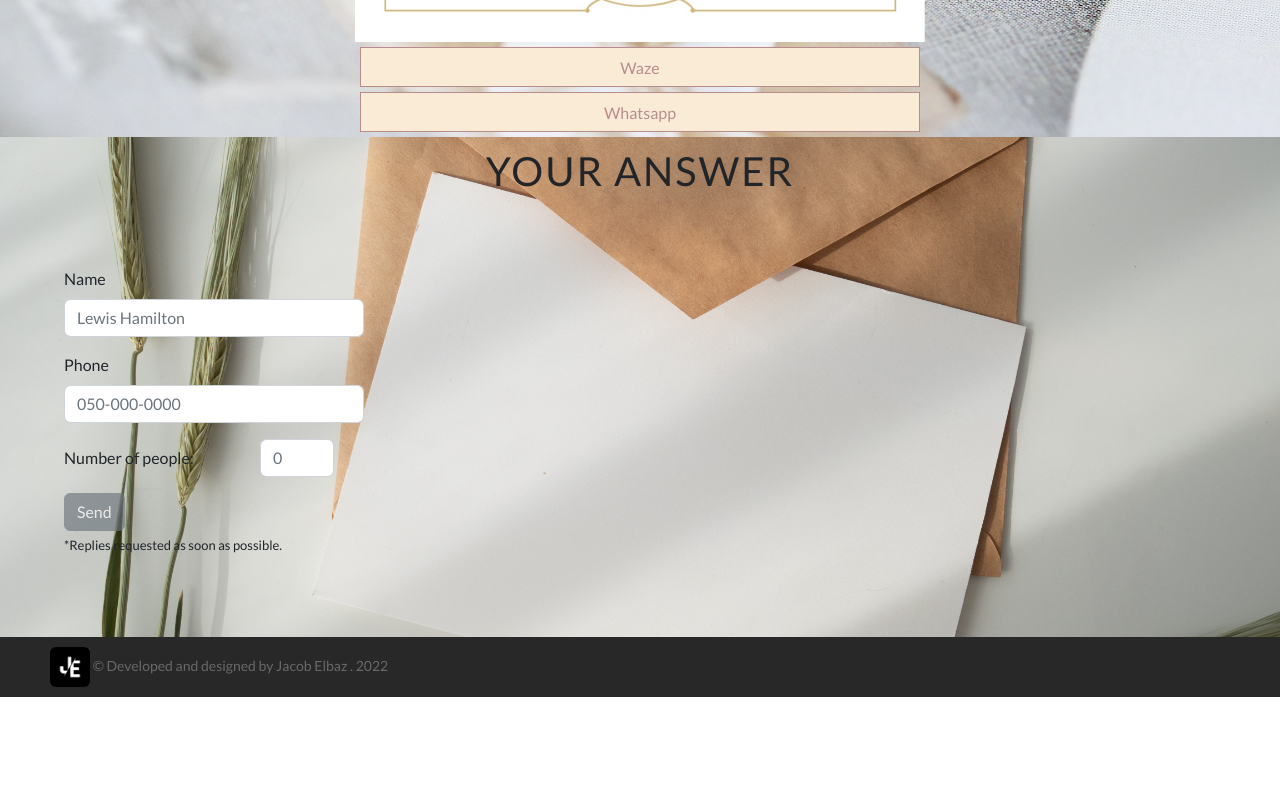
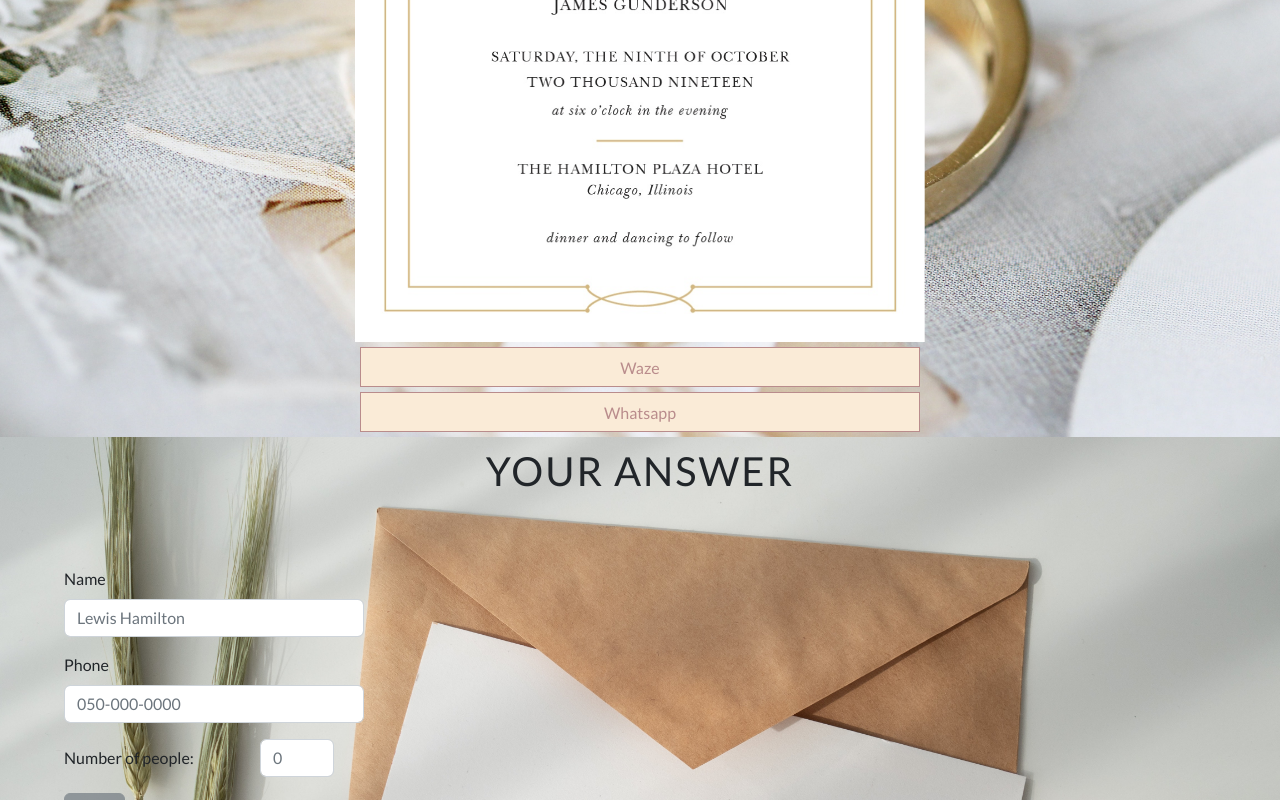
Before and after one commit to JacobElbaz/event-website, a React (Create React App) app in the folder client/: page / in a window 1280 px wide. Shown: the part 1380-2180 px from the top of the page. Before the commit the page ends 2077 px from the top, so only its background shows below. Built offline with nearby package versions, Linux system fonts and the light colour scheme; no server answers.

Commit message:
new footer and page sizing

```diff
--- a/client/src/App.css
+++ b/client/src/App.css
@@ -38,9 +38,9 @@
 }
 
 .copyright {
+  text-align: center;
   color: dimgray;
   padding-top: 10px;
-  padding-left: 50px;
   padding-bottom: 10px;
-  background-color: #282828;
+  background-color:white;
 }
--- a/client/src/pages/Home.css
+++ b/client/src/pages/Home.css
@@ -1,5 +1,5 @@
 .d1 {
-    min-height: 500px;
+    min-height: 100vh;
 }
 
 .d1 h1, h5{
```
Also changed, not shown: 5 other files (tests, documents, lock files or other folders).
